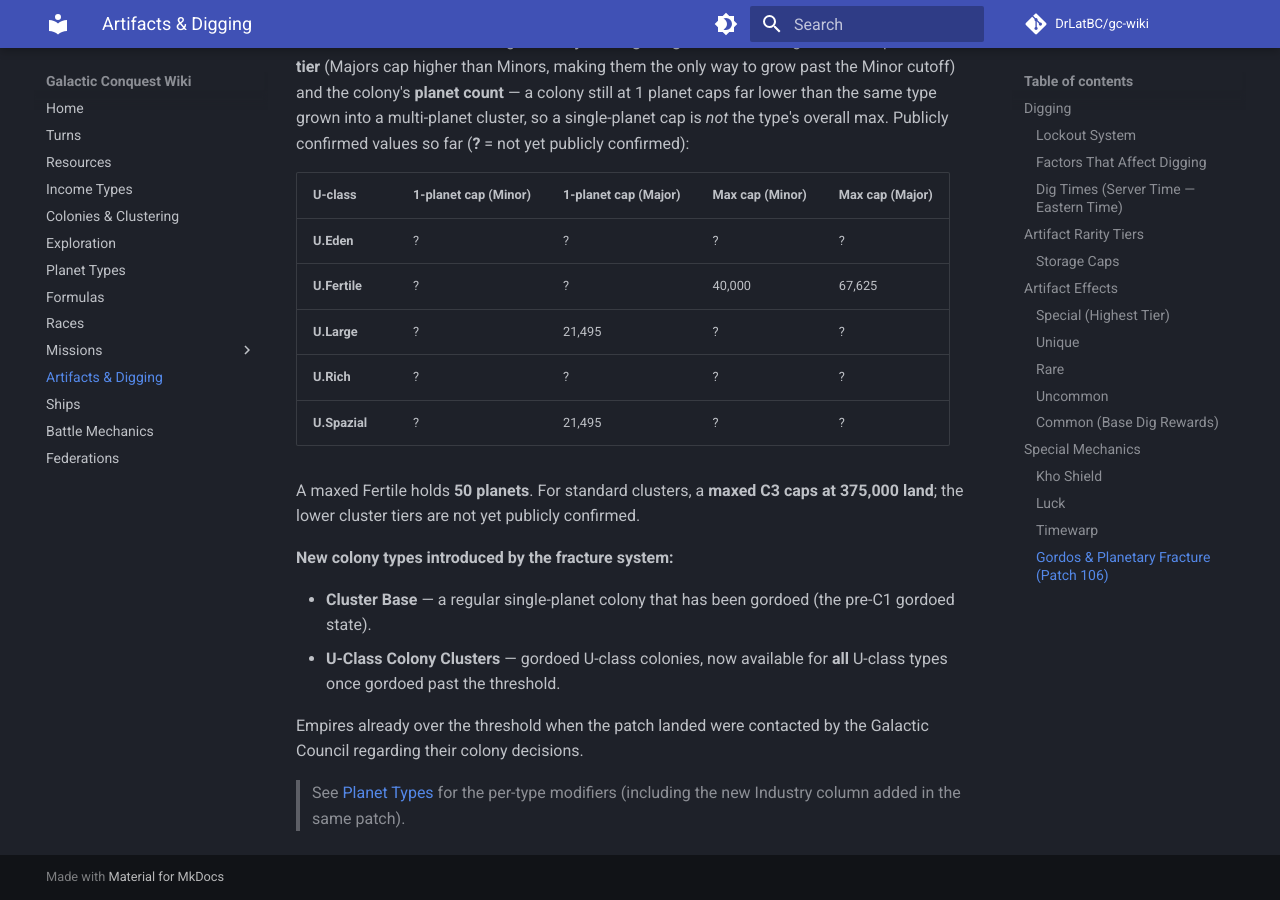
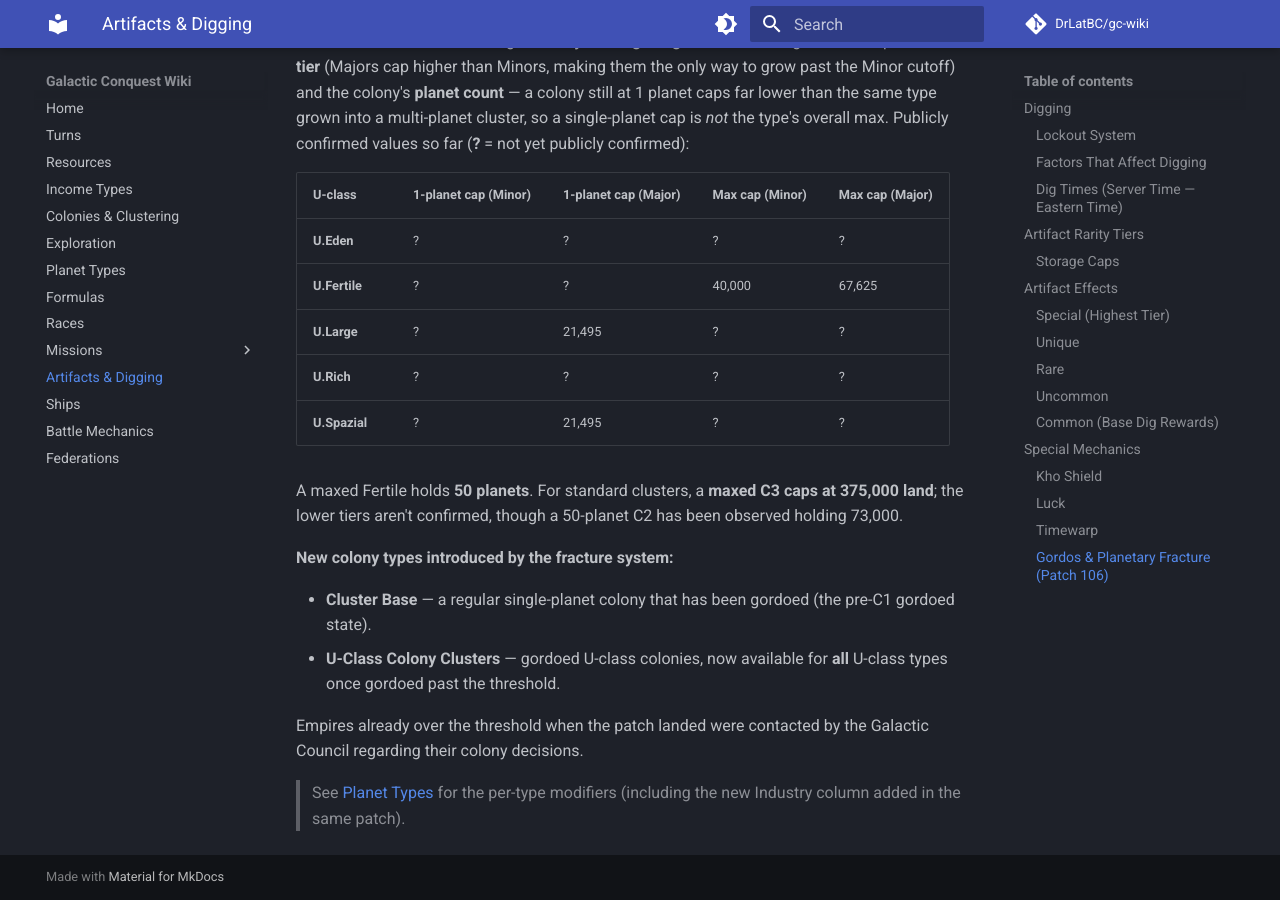
Before and after one commit to DrLatBC/gc-wiki, an MkDocs documentation site: the page built from docs/artifacts.md, in a window 1280 px wide and 900 px high, scrolled down 9991 px. Built offline with MkDocs 1.6.1 and Material for MkDocs 9.7.7, drawn with Linux system fonts in a browser that asks for light colours; comment, search, counter and statistics services are not loaded.

Commit message:
Note observed 50-planet C2 land figure
Records a 73,000-land 50-planet C2 as an observed value, not a confirmed cap;
lower cluster tiers remain unconfirmed.

Co-Authored-By: Claude Opus 4.8 <noreply@anthropic.com>

```diff
--- a/docs/artifacts.md
+++ b/docs/artifacts.md
@@ -231,7 +231,7 @@ Patch 106 ("Planetary Fracture") reworked how Minor and Major Gordos behave, aft
 | **U.Rich** | ? | ? | ? | ? |
 | **U.Spazial** | ? | 21,495 | ? | ? |
 
-A maxed Fertile holds **50 planets**. For standard clusters, a **maxed C3 caps at 375,000 land**; the lower cluster tiers are not yet publicly confirmed.
+A maxed Fertile holds **50 planets**. For standard clusters, a **maxed C3 caps at 375,000 land**; the lower tiers aren't confirmed, though a 50-planet C2 has been observed holding 73,000.
 
 **New colony types introduced by the fracture system:**
 
```
